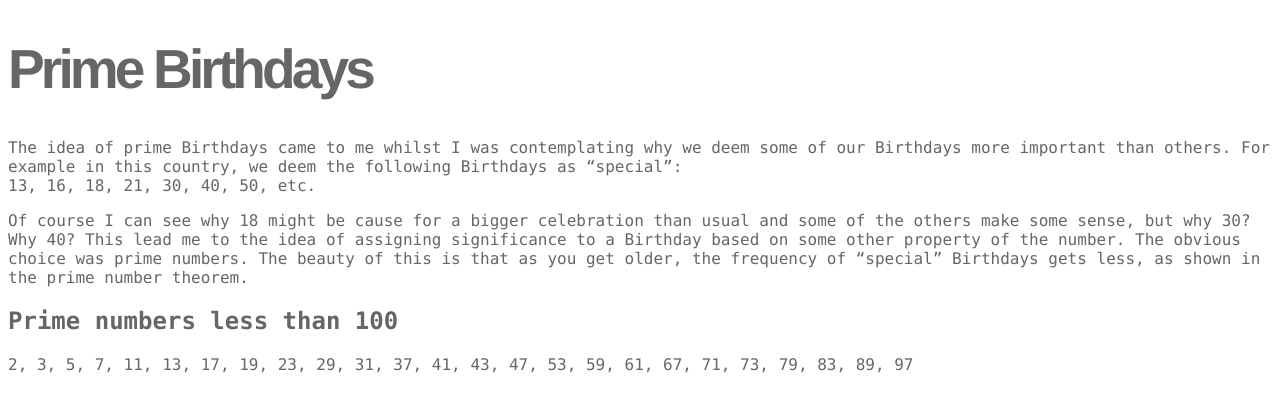
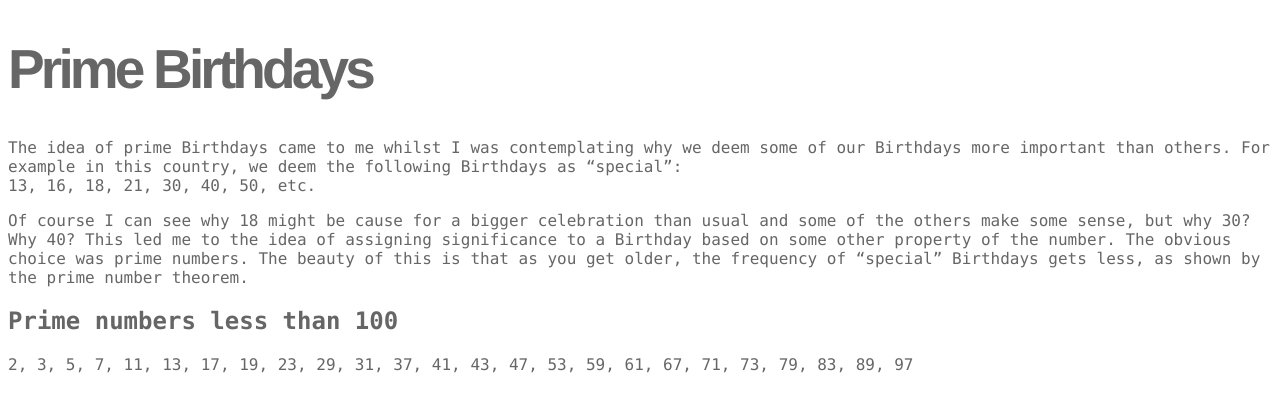
Before and after one commit to adamcheasley/adamcheasley.github.io, a Jekyll site: the page built from prime.md, in a window 1280 px wide. Shown: the top 412 px of the page. Built offline with Jekyll 4.4.1, drawn with Linux system fonts in a browser that asks for light colours.

Commit message:
fix spelling

```diff
--- a/prime.md
+++ b/prime.md
@@ -7,7 +7,7 @@ layout: default
 The idea of prime Birthdays came to me whilst I was contemplating why we deem some of our Birthdays more important than others. For example in this country, we deem the following Birthdays as "special":
 13, 16, 18, 21, 30, 40, 50, etc.
 
-Of course I can see why 18 might be cause for a bigger celebration than usual and some of the others make some sense, but why 30? Why 40? This lead me to the idea of assigning significance to a Birthday based on some other property of the number. The obvious choice was prime numbers. The beauty of this is that as you get older, the frequency of "special" Birthdays gets less, as shown in the prime number theorem.
+Of course I can see why 18 might be cause for a bigger celebration than usual and some of the others make some sense, but why 30? Why 40? This led me to the idea of assigning significance to a Birthday based on some other property of the number. The obvious choice was prime numbers. The beauty of this is that as you get older, the frequency of "special" Birthdays gets less, as shown by the prime number theorem.
 
 ## Prime numbers less than 100
 
```
